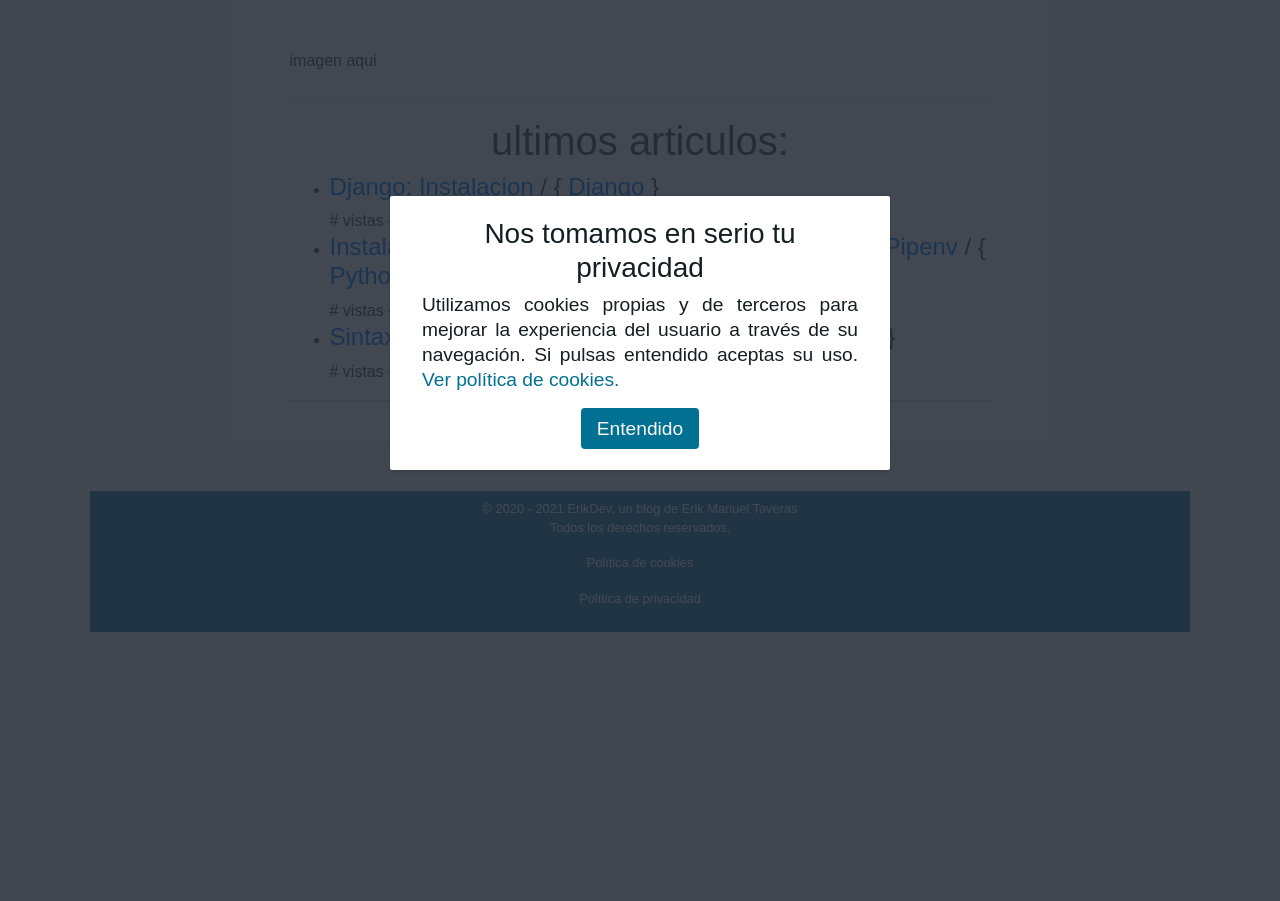
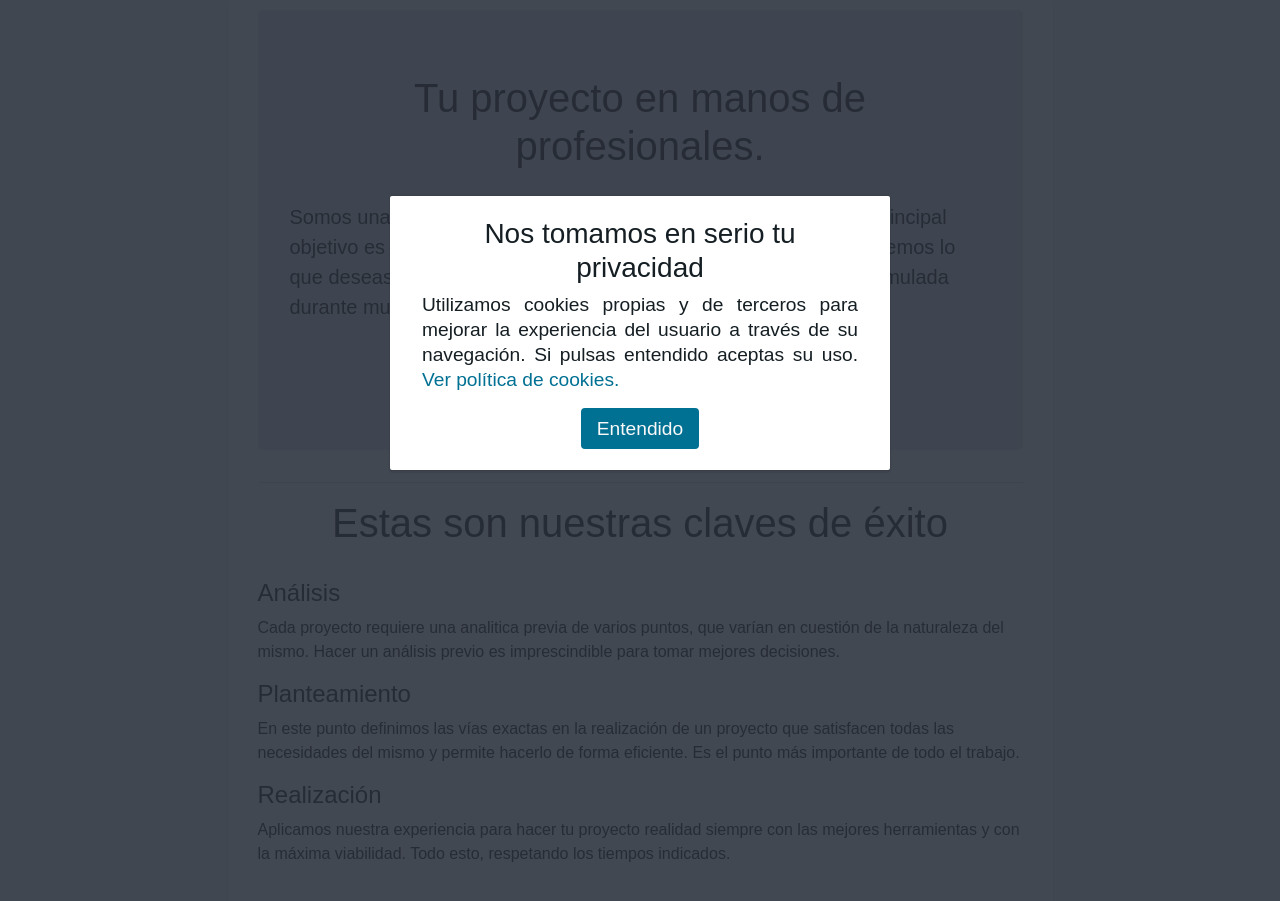
Before and after one commit to eriktaveras/BlogDjango2.0, a Django app: page / in a window 1280 px wide. Shown: the part 276-1177 px from the top of the page. Run offline with Django 3.2, Linux system fonts and the light colour scheme; data comes from the database, SQL or seed files in the repository; some libraries are stand-ins or nearby versions; some web fonts are replaced.

Commit message:
agregando partes en el home

```diff
--- a/blog/templates/base.html
+++ b/blog/templates/base.html
@@ -100,6 +100,9 @@
 
 
     </script>
+    <script src="https://code.jquery.com/jquery-3.4.1.slim.min.js" integrity="sha384-J6qa4849blE2+poT4WnyKhv5vZF5SrPo0iEjwBvKU7imGFAV0wwj1yYfoRSJoZ+n" crossorigin="anonymous"></script>
+<script src="https://cdn.jsdelivr.net/npm/popper.js@1.16.0/dist/umd/popper.min.js" integrity="sha384-Q6E9RHvbIyZFJoft+2mJbHaEWldlvI9IOYy5n3zV9zzTtmI3UksdQRVvoxMfooAo" crossorigin="anonymous"></script>
+<script src="https://stackpath.bootstrapcdn.com/bootstrap/4.4.1/js/bootstrap.min.js" integrity="sha384-wfSDF2E50Y2D1uUdj0O3uMBJnjuUD4Ih7YwaYd1iqfktj0Uod8GCExl3Og8ifwB6" crossorigin="anonymous"></script>
 
 
     <footer class="pie_pagina">
--- /dev/null
+++ b/blog/templates/heading.html
@@ -0,0 +1,30 @@
+<div class="jumbotron">
+    <h1 class="display-3">Tu proyecto en manos de profesionales.</h1><br>
+    <p class="lead">Somos una agencia de desarrollo web fundada en 2014. Nuestro principal objetivo es ayudar a los negocios a cumplir sus metas. No solo hacemos lo que deseas, también compartimos contigo nuestra experiencia acumulada durante muchos años para garantizar el éxito de tu idea.</p>
+    <center>
+    <a class="btn btn-lg btn-success" href="#" role="button">Contactame</a>
+    </center>
+</div>
+<hr>
+<div>
+<h1>
+Estas son nuestras claves de éxito
+</h1>
+</div>
+<br>
+<div class="row marketing">
+
+        <div class="col">
+          <b><h4>Análisis</h4></b>
+          <p>Cada proyecto requiere una analitica previa de varios puntos, que varían en cuestión de la naturaleza del mismo. Hacer un análisis previo es imprescindible para tomar mejores decisiones.</p>
+
+
+          <h4>Planteamiento</h4>
+          <p>En este punto definimos las vías exactas en la realización de un proyecto que satisfacen todas las necesidades del mismo y permite hacerlo de forma eficiente. Es el punto más importante de todo el trabajo.</p>
+
+          <h4>Realización</h4>
+          <p>Aplicamos nuestra experiencia para hacer tu proyecto realidad siempre con las mejores herramientas y con la máxima viabilidad. Todo esto, respetando los tiempos indicados.</p>
+        </div>
+
+
+      </div>
--- a/blog/templates/home.html
+++ b/blog/templates/home.html
@@ -3,11 +3,11 @@
 <main class="articulos">
 
     <article class="contenido">
+    {% include 'heading.html' %}
 
     <div class="info">
+    </div>
 
-
-           <p>imagen aqui</p>
            {% include 'marketing.html' %}
 {% include 'precios.html' %}
         <hr>
--- a/blog/templates/ultimas_publicaciones.html
+++ b/blog/templates/ultimas_publicaciones.html
@@ -1,9 +1,9 @@
-<h1> ultimos articulos: </h1>
+<h1 class="display-3"> ultimos articulos: </h1>
     <ul>
         {% for post in posts %}
             <div class= "ul">
        <li>
-            <h4><a href="/blog/{{post.id}}">{{post.title}}</a> /  { <a href="/categorias/{{post.category.id}}">{{post.category}}</a> } </h4>
+            <h4><a href="/blog/{{post.id}}">{{post.title}}</a> /  {<a href="/categorias/{{post.category.id}}">{{post.category}}</a>} </h4>
                 <div class="visitas">
                 # vistas { posteado en {{post.fecha}} }
             </div>
```
